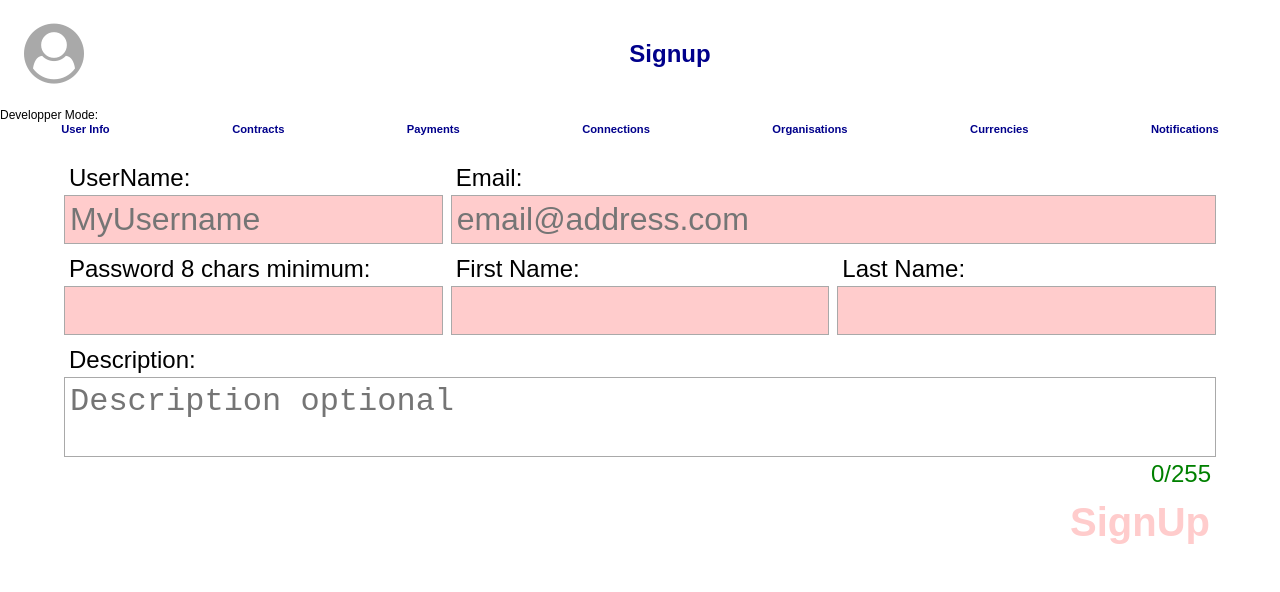
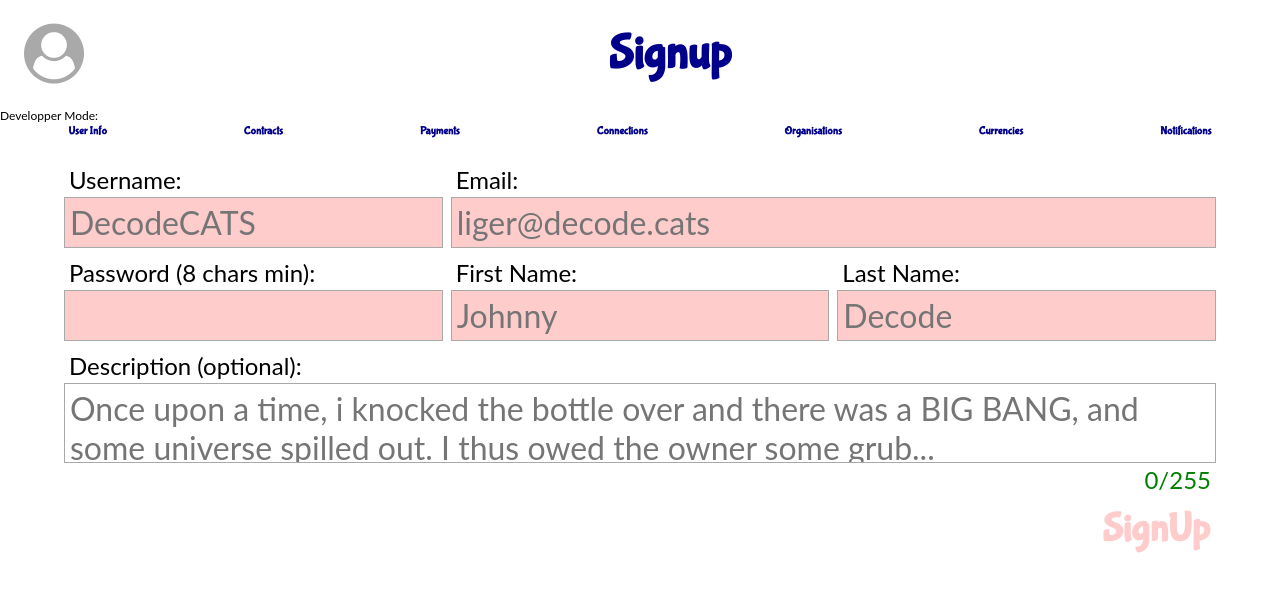
Before and after one commit to DecodeCATS/IOU, a React (Create React App) app in the folder iou-frontend/: page /Signup in a window 1280 px wide. Shown: the top 592 px of the page. Built offline with nearby package versions, Linux system fonts and the light colour scheme.

Commit message:
Font styling

```diff
--- a/iou-frontend/public/index.html
+++ b/iou-frontend/public/index.html
@@ -11,6 +11,7 @@
     <link rel="manifest" href="%PUBLIC_URL%/manifest.json">
     <link rel="shortcut icon" href="%PUBLIC_URL%/favicon.ico">
     <link href="https://maxcdn.bootstrapcdn.com/font-awesome/4.7.0/css/font-awesome.min.css" rel="stylesheet" integrity="sha384-wvfXpqpZZVQGK6TAh5PVlGOfQNHSoD2xbE+QkPxCAFlNEevoEH3Sl0sibVcOQVnN" crossorigin="anonymous">
+    <link href="https://fonts.googleapis.com/css?family=Bubblegum+Sans" rel="stylesheet">
     <!--
       Notice the use of %PUBLIC_URL% in the tags above.
       It will be replaced with the URL of the `public` folder during the build.
--- a/iou-frontend/src/components/App.css
+++ b/iou-frontend/src/components/App.css
@@ -1,3 +1,21 @@
+@fontface {
+  font-family: 'Bubblegum Sans', cursive;
+  src: url('https://fonts.googleapis.com/css?family=Bubblegum+Sans')
+}
+
+@fontface {
+  font-family: 'Lato', sans-serif;
+  src: url(https://fonts.googleapis.com/css?family=Lato)
+}
+
+* {
+  font-family: 'lato', sans-serif;
+}
+
+h1, h2, h3, div, NavLink, button {
+  font-family: 'Bubblegum Sans', cursive;
+}
+
 body *, body *:before, body *:after { box-sizing: inherit; }
 body {
   box-sizing: border-box;
--- a/iou-frontend/src/components/Header.js
+++ b/iou-frontend/src/components/Header.js
@@ -94,7 +94,9 @@ class Header extends Component {
             <div>
               {this.renderAvatar()}
             </div>
-            <div className="App-navbar__title">{pathname}</div>
+            <div className="App-navbar__title">
+              <h1>{pathname}</h1>
+            </div>
             <div>
             </div>
             <Menu
--- a/iou-frontend/src/components/modals/Menu.css
+++ b/iou-frontend/src/components/modals/Menu.css
@@ -6,6 +6,7 @@
   font: inherit;
   /*border is optional*/
   /*border-bottom:1px solid #444;*/
+  font-size: large;
   cursor: pointer;
   text-align: left;
 }
--- a/iou-frontend/src/components/modals/Menu.js
+++ b/iou-frontend/src/components/modals/Menu.js
@@ -80,64 +80,64 @@ class Menu extends Component {
                 <div className="menu__list">
 
                     <NavLink exact to="/" className="menu__item" activeClassName="active" onClick={closeMenu}>
-                        Home
+                        <h2>Home</h2>
                     </NavLink>
 
                     {!isLoggedIn ?
                         <NavLink to="/login" className="menu__item" activeClassName="active" onClick={closeMenu}>
-                            Login
+                            <h2>Login</h2>
                         </NavLink>
                         : null}
 
                     {isLoggedIn ?
                         <NavLink to="/profile" className="menu__item" activeClassName="active" onClick={closeMenu}>
-                            <p className="menuItemName">Profile</p>
+                            <h2 className="menuItemName">Profile</h2>
                         </NavLink>
                         : null}
 
                     {isLoggedIn ?
                         <NavLink to="/notifications" className="menu__item" activeClassName="active" onClick={closeMenu}>
-                            <p className="menuItemName">Notifications</p>
-                            <p className="menuItemInfo">{notificationCount}</p>
+                            <h2 className="menuItemName">Notifications</h2>
+                            <h2 className="menuItemInfo">{notificationCount}</h2>
                         </NavLink>
                         : null}
 
                     {isLoggedIn ?
                         <NavLink to="/connections" className="menu__item" activeClassName="active" onClick={closeMenu}>
-                            <p className="menuItemName">Connections</p>
-                            <p className="menuItemInfo">{connectionCount}</p>
+                            <h2 className="menuItemName">Connections</h2>
+                            <h2 className="menuItemInfo">{connectionCount}</h2>
                         </NavLink>
                         : null}
 
                     {isLoggedIn ?
                         <NavLink to="/contracts" className="menu__item" activeClassName="active" onClick={closeMenu}>
-                            <p className="menuItemName">Contracts</p>
-                            <p className="menuItemInfo">{contractCount}</p>
+                            <h2 className="menuItemName">Contracts</h2>
+                            <h2 className="menuItemInfo">{contractCount}</h2>
                         </NavLink>
                         : null}
 
                     {isLoggedIn ?
                         <NavLink to="/createcontract" className="menu__item" activeClassName="active" onClick={closeMenu}>
-                            <p className="menuItemName">Create Contract</p>
+                            <h2 className="menuItemName">Create Contract</h2>
                         </NavLink>
                         : null}
 
                     {isLoggedIn ?
                         <NavLink to="/payments" className="menu__item" activeClassName="active" onClick={closeMenu}>
-                            <p className="menuItemName">Payments</p>
-                            <p className="menuItemInfo">{paymentCount}</p>
+                            <h2 className="menuItemName">Payments</h2>
+                            <h2 className="menuItemInfo">{paymentCount}</h2>
                         </NavLink>
                         : null}
 
                     {isLoggedIn ?
                         <NavLink to="/createpayment" className="menu__item" activeClassName="active" onClick={closeMenu}>
-                            <p className="menuItemName">Create Payment</p>
+                            <h2 className="menuItemName">Create Payment</h2>
                         </NavLink>
                         : null}
 
                     {!isLoggedIn ?
                         <NavLink to="/signup" className="menu__item" activeClassName="active" onClick={closeMenu}>
-                            Signup
+                            <h2>Signup</h2>
                         </NavLink>
                         : null}
 
--- a/iou-frontend/src/components/pages/Login.js
+++ b/iou-frontend/src/components/pages/Login.js
@@ -74,7 +74,8 @@ class Login extends Component {
             <div className="loginContainer">
                 <div className="loginItem email">
                     <p>Email</p>
-                    <input type="text" ref="email" className={`${email.length > 0 ? "inputGood":"inputBad"}`}
+                    <input type="text" ref="email" placeholder="purr@decode.cats"
+                       className={`${email.length > 0 ? "inputGood":"inputBad"}`}
                        onInput={this.handleEmailInput}
                        value={email}
                     />
--- a/iou-frontend/src/components/pages/SignUp.js
+++ b/iou-frontend/src/components/pages/SignUp.js
@@ -142,24 +142,24 @@ class SignUp extends Component {
                 <h2 className="error">{error}</h2>
                 <form className="signupForm" onSubmit={this.handleSubmit}>
                     <div className="signupItem username">
-                        <p>UserName:</p>
-                        <input ref="username" type="text" placeholder="MyUsername" disabled={isUpdateProfile}
+                        <p>Username:</p>
+                        <input ref="username" type="text" placeholder="DecodeCATS" disabled={isUpdateProfile}
                             className={`${username ? (username.length > 0 ? "inputGood":"inputBad"): "inputBad"}`}
                             onChange={this.handleUsernameInput}
                             value={username}
                         ></input>
                     </div>
                     <div className="signupItem password">
-                        <p>Password 8 chars minimum:</p>
+                        <p>Password (8 chars min):</p>
                         <input ref="password" type="password" disabled={isUpdateProfile}
-                            className={`${password? (password.length > 0 ? "inputGood":"inputBad"):"inputBad"}`}
+                            className={`${password? (password.length >= 8 ? "inputGood":"inputBad"):"inputBad"}`}
                             onChange={this.handlePasswordInput}
                             value={password}
                         ></input>
                     </div>
                     <div className="signupItem email">
                         <p>Email:</p>
-                        <input ref="email" type="text" placeholder="email@address.com"
+                        <input ref="email" type="text" placeholder="liger@decode.cats"
                             className={`${email? (email.length > 0 ? "inputGood":"inputBad") : "inputBad"}`}
                             onChange={this.handleEmailInput}
                             value={email}
@@ -167,7 +167,7 @@ class SignUp extends Component {
                     </div>
                     <div className="signupItem firstName">
                         <p>First Name:</p>
-                        <input ref="firstName" type="text"
+                        <input ref="firstName" type="text" placeholder="Johnny"
                             className={`${firstName? (firstName.length > 0 ? "inputGood":"inputBad") : "inputBad"}`}
                             onChange={this.handleFirstNameInput}
                             value={firstName}
@@ -175,15 +175,15 @@ class SignUp extends Component {
                     </div>
                     <div className="signupItem lastName">
                         <p>Last Name:</p>
-                        <input ref="lastName" type="text"
+                        <input ref="lastName" type="text" placeholder="Decode"
                             className={`${lastName? (lastName.length > 0 ? "inputGood": "inputBad") : "inputBad"}`}
                             onChange={this.handleLastNameInput}
                             value={lastName}
                         ></input>
                     </div>
                     <div className="signupItem description">
-                        <p>Description:</p>
-                        <textarea ref="description" placeholder="Description optional"
+                        <p>Description (optional):</p>
+                        <textarea ref="description" placeholder="Once upon a time, i knocked the bottle over and there was a BIG BANG, and some universe spilled out. I thus owed the owner some grub..."
                             onChange={this.handleDescriptionInput}
                             value={description}
                         ></textarea>
```
